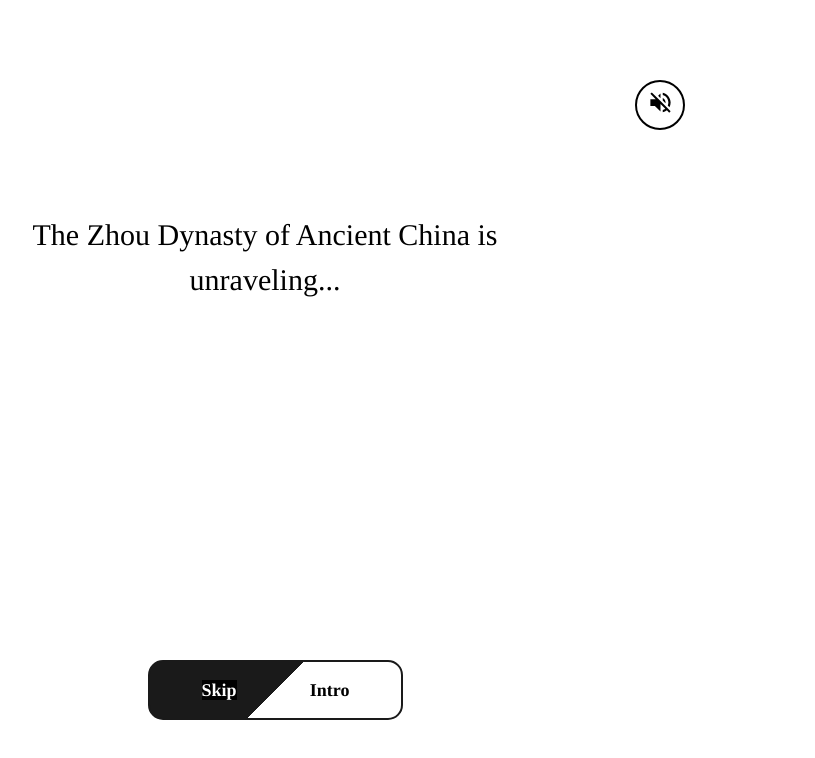
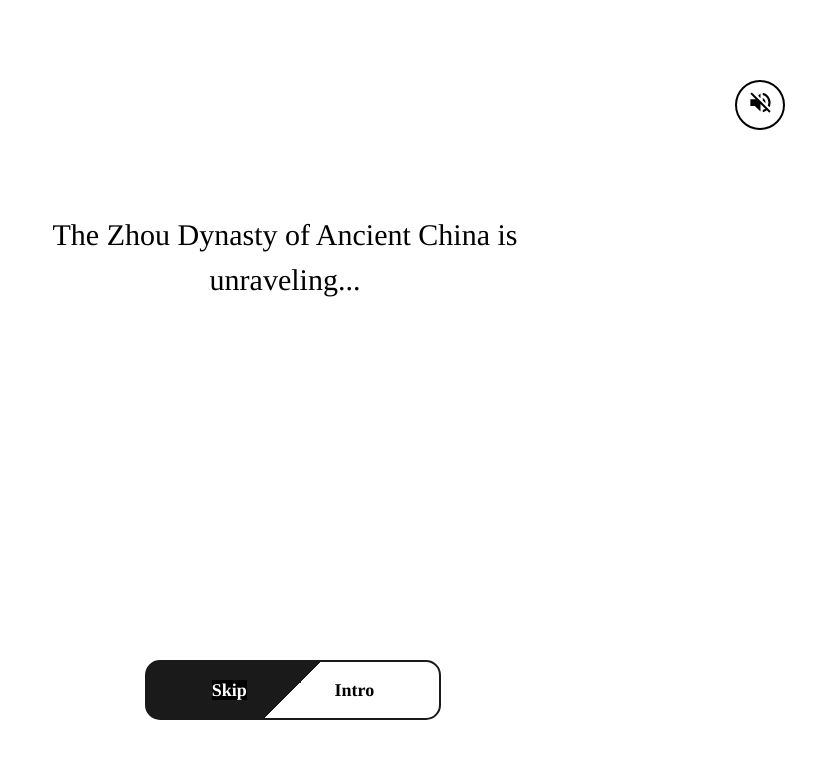
Before and after one commit to MohammedAliZaini/Personality-Test, a React (Vite) app: page / in a window 1280 px wide. Shown: the top 758 px of the page, without its empty margins (465-1280 px from the left). Built offline with nearby package versions, Linux system fonts and the light colour scheme.

Commit message:
Centered_text_crawl

```diff
--- a/src/App.css
+++ b/src/App.css
@@ -1,7 +1,6 @@
 #root {
   max-width: 100%;
   margin: 0 auto;
-  padding: 2rem;
   text-align: center;
 }
 
--- a/src/components/styles/BackgroundAudio.css
+++ b/src/components/styles/BackgroundAudio.css
@@ -9,7 +9,6 @@
   padding: 5px;
   touch-action: manipulation;
   will-change: transform;
-  margin-left: 100px
 }
 
 .mute-button:hover {
--- a/src/pages/Home.css
+++ b/src/pages/Home.css
@@ -2,6 +2,11 @@
   animation: fadeInAnimation ease 3s;
   animation-iteration-count: 1;
   animation-fill-mode: forwards;
+  margin-left: 2rem;
+}
+
+.background-audio{
+  margin-left: 10rem;
 }
 
 @keyframes fadeInAnimation {
@@ -17,7 +22,7 @@
   display: flex;
   justify-content: space-between;
   align-items: flex-start;
-  margin-left: 60px;
+  margin-left: 8rem;
 }
 
 .container {
@@ -35,7 +40,7 @@
   height: 580px;
   margin: 0 auto;
   text-align: center;
-  margin-left: 20rem;
+  margin-left: 12rem;
   font-family: Times;
 }
 
```
